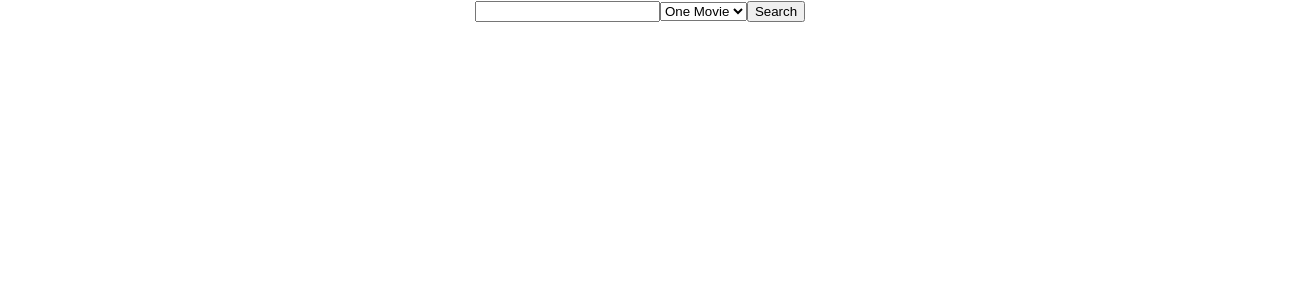
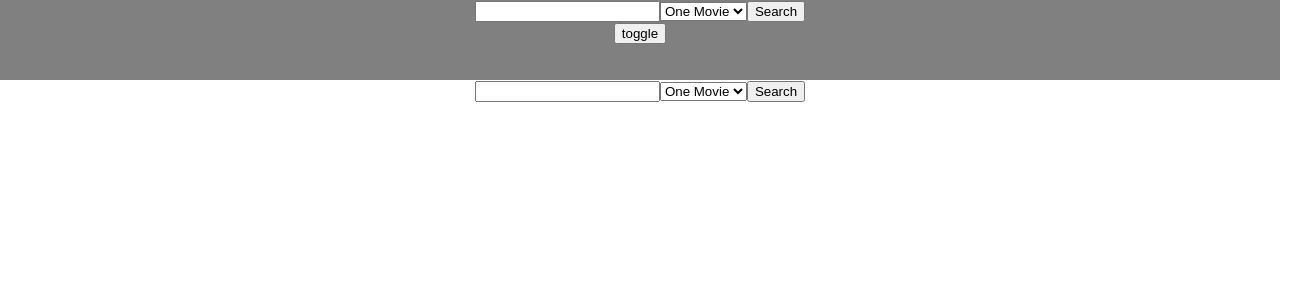
Before and after one commit to andrewjspivey/react-redux-movies, a React (Create React App) app: page /movie/1 in a window 1280 px wide. Shown: the top 300 px of the page, 1312 px wide, since content can reach past the window. Built offline with nearby package versions, Linux system fonts and the light colour scheme; no server answers.

Commit message:
creates home component and navbar to render searchbar toggle and search types as children

```diff
--- a/src/App.js
+++ b/src/App.js
@@ -12,6 +12,8 @@ import SearchedSingleMovie from "./Components/SearchedSingleMovie";
 import SearchBar from "./Components/SearchBar";
 import MovieDetails from "./Components/MovieDetails";
 import DarkModeToggle from "./Components/DarkModeToggle";
+import NavBar from "./Components/NavBar";
+import Home from "./Components/Home";
 
 function App() {
   const searchTerm = useSelector((state) => state.searchTerm);
@@ -42,12 +44,10 @@ function App() {
   return (
     <MainContainer darkMode={darkMode}>
       <BrowserRouter>
+        <NavBar onSearchSubmit={onSearchSubmit} />
         <Switch>
           <Route exact path="/">
-            <DarkModeToggle />
-            <SearchBar onSearchSubmit={onSearchSubmit} />
-            {searchType === "s" && <SearchedMovies />}
-            {searchType === "t" && <SearchedSingleMovie />}
+            <Home />
           </Route>
           <Route exact path="/movie/:id">
             <SearchBar onSearchSubmit={onSearchSubmit} />
--- /dev/null
+++ b/src/Components/Home.js
@@ -0,0 +1,16 @@
+import React from "react";
+import { useSelector, useDispatch } from "react-redux";
+import SearchedMovies from "./SearchedMovies";
+import SearchedSingleMovie from "./SearchedSingleMovie";
+
+const Home = () => {
+  const searchType = useSelector((state) => state.searchType);
+  return (
+    <div>
+      {searchType === "s" && <SearchedMovies />}
+      {searchType === "t" && <SearchedSingleMovie />}
+    </div>
+  );
+};
+
+export default Home;
--- a/src/Components/MovieDetails.js
+++ b/src/Components/MovieDetails.js
@@ -2,38 +2,41 @@ import React, { useEffect } from "react";
 import { useSelector, useDispatch } from "react-redux";
 import { getMovieDetailsById } from "../redux/actions/dataActions";
 import { useParams } from "react-router-dom";
-import axios from "axios";
 import { API } from "../API/API";
+import Header from "../StyledComponents/SingleMovie/Header";
+import SingleMovieContainer from "../StyledComponents/SingleMovie/SingleMovieContainer";
+import DetailsContainer from "../StyledComponents/SingleMovie/DetailsContainer";
+import Poster from "../StyledComponents/SingleMovie/Poster";
 
 const MovieDetails = () => {
   const movieDetails = useSelector((state) => state.movieDetails);
+  const darkMode = useSelector((state) => state.darkMode);
   const dispatch = useDispatch();
   const params = useParams();
 
-  const getMovieDetails = (movieId) => {
-    axios
-      .get(`https://www.omdbapi.com/?apikey=71a9dce3&i=${movieId}`)
-      .then((data) => {
-        dispatch(getMovieDetailsById(data));
-      })
-      .catch((err) => console.log(err));
-  };
   useEffect(() => {
     API.getMovieDetails(params.id, (data) =>
       dispatch(getMovieDetailsById(data))
     );
-    //console.log(movieDetails);
   }, []);
 
   return (
-    <div>
-      {movieDetails && (
+    <SingleMovieContainer>
+      <div>
+        <Poster src={movieDetails.Poster} alt="" />
+      </div>
+      <DetailsContainer>
+        <Header darkMode={darkMode}>{movieDetails.Title}</Header>
+        <h2 style={{ color: darkMode ? "white" : "black" }}>
+          {movieDetails.Year}
+        </h2>
         <div>
-          <h1>{movieDetails.Title}</h1>
-          <h1>{movieDetails.Year}</h1>
+          <p style={{ color: darkMode ? "white" : "black" }}>
+            {movieDetails.Plot}
+          </p>
         </div>
-      )}
-    </div>
+      </DetailsContainer>
+    </SingleMovieContainer>
   );
 };
 
--- /dev/null
+++ b/src/Components/NavBar.js
@@ -0,0 +1,15 @@
+import React from "react";
+import StyledNavBar from "../StyledComponents/NavBar";
+import SearchBar from "./SearchBar";
+import DarkModeToggle from "./DarkModeToggle";
+
+const NavBar = ({ onSearchSubmit }) => {
+  return (
+    <StyledNavBar>
+      <SearchBar onSearchSubmit={onSearchSubmit} />
+      <DarkModeToggle />
+    </StyledNavBar>
+  );
+};
+
+export default NavBar;
--- a/src/Components/SearchedMovies.js
+++ b/src/Components/SearchedMovies.js
@@ -19,11 +19,12 @@ const SearchedMovies = () => {
 
   useEffect(() => {
     if (page > 0) {
-      API.getAllMoviesBySearch(searchTerm, page, (data) =>
-        dispatch(searchMovies(data))
-      );
+      API.getAllMoviesBySearch(searchTerm, page, (err, data) => {
+        if (err) throw err;
+        if (data.Response === "True") dispatch(searchMovies(data.Search));
+      });
     }
-  }, [searchTerm, page]);
+  }, [page]);
 
   return (
     <MovieListContainer>
--- /dev/null
+++ b/src/StyledComponents/NavBar.js
@@ -0,0 +1,9 @@
+import styled from "styled-components";
+
+const StyledNavBar = styled.div`
+  width: 100%;
+  min-height: 10vh;
+  background-color: gray;
+`;
+
+export default StyledNavBar;
```
